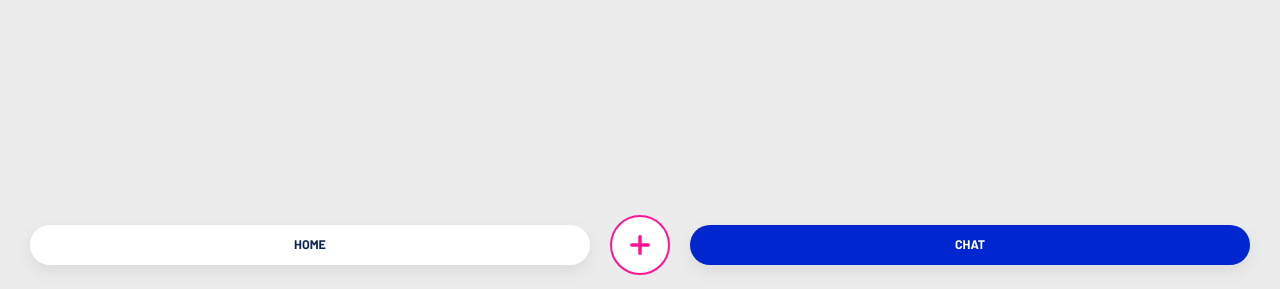
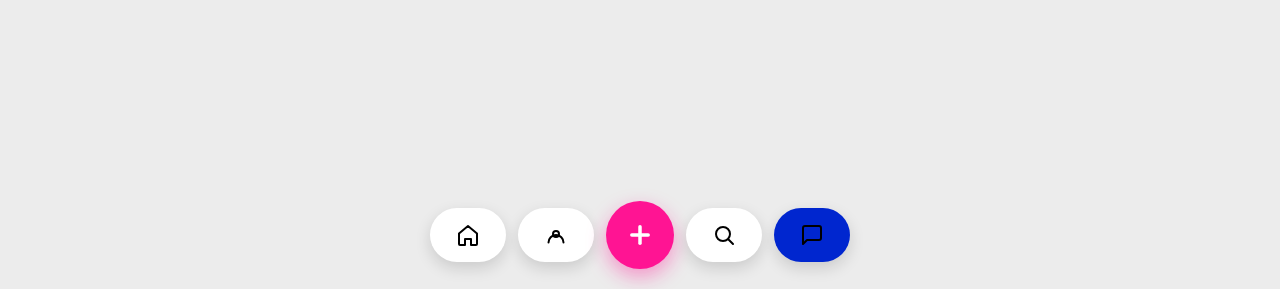
Before and after one commit to san-pietrino/Pietro-Project, a Flask app: page /chat in a window 1280 px wide. Shown: the part 511-800 px from the top of the page. Run offline with Flask 2, Linux system fonts and the light colour scheme; the visitor is signed in with stand-in values (Sample User, id 1); data comes from the database, SQL or seed files in the repository.

Commit message:
new bottom nav bar

```diff
--- a/static/style.css
+++ b/static/style.css
@@ -44,6 +44,10 @@ h1, h2, h3, h4, h5, h6 {
     font-family: var(--font-heading);
 }
 
+html {
+    overflow-x: hidden;
+}
+
 body {
     font-family: var(--font-primary);
     background-color: #ececec;
@@ -53,6 +57,7 @@ body {
     margin: 0 auto;
     width: 100%;
     padding-bottom: 90px;
+    overflow-x: hidden;
 }
 
 .landing-page {
@@ -1486,38 +1491,40 @@ footer {
 }
 .bottom-nav {
     position: fixed;
-    left: 0;
-    right: 0;
-    bottom: 0;
+    left: 20px;
+    right: 20px;
+    bottom: 20px;
     display: flex;
     flex-wrap: nowrap;
     justify-content: space-between;
     align-items: center;
-    gap: -2px;
-    padding: 30px 30px 14px;
+    gap: 12px;
+    padding: 0;
     background: transparent;
     box-shadow: none;
     z-index: 100;
-    overflow-x: auto;
+    max-width: 420px;
+    margin: 0 auto;
 }
 .bottom-nav .nav-item {
     flex: 1 1 0;
     min-width: 0;
-    padding: 10px 8px;
-    border-radius: 20px;
-    text-align: center;
+    height: 54px;
+    border-radius: 999px;
+    display: flex;
+    align-items: center;
+    justify-content: center;
     text-decoration: none;
     color: #0a2555;
-    font-family: var(--font-secondary);
-    font-weight: 800;
-    text-transform: none;
-    font-size: 0.78rem;
-    /*border: 2px solid #0026cf;*/
     background: white;
-    transition: transform 0.2s ease, background 0.2s ease, color 0.2s ease, border-color 0.2s ease;
-    white-space: normal;
-    word-break: break-word;
-    box-shadow: 0 6px 18px rgba(0,0,0,0.08);
+    transition: transform 0.2s ease, background 0.2s ease, color 0.2s ease;
+    box-shadow: 0 6px 16px rgba(0,0,0,0.14);
+    padding: 0;
+}
+.bottom-nav .nav-item .icon {
+    width: 1.5rem;
+    height: 1.5rem;
+    background-size: 100%;
 }
 .bottom-nav .nav-item:hover {
     transform: translateY(-2px);
@@ -1525,33 +1532,29 @@ footer {
 .bottom-nav .nav-item.active {
     background: #0026cf;
     color: white;
-    /*border-color: #0026cf;*/
 }
 .bottom-nav .nav-item.center-action {
     flex: 0 0 auto;
-    width: 60px;
-    height: 60px;
+    width: 68px;
+    height: 68px;
     border-radius: 50%;
-    background: white;
-    color: #ff1493;
-    display: flex;
-    align-items: center;
-    justify-content: center;
-    box-shadow: none;
-    border: 2px solid #ff1493;
-    transform: translateY(0);
-    padding: 0;
+    background: #ff1493;
+    color: white;
+    box-shadow: 0 8px 20px rgba(255, 20, 147, 0.4);
+}
+.bottom-nav .nav-item.center-action:hover {
+    transform: translateY(-2px);
 }
 .bottom-nav .nav-item.center-action .plus-icon {
     width: 28px;
     height: 28px;
-    stroke: #ff1493;
+    stroke: white;
     stroke-width: 3;
     stroke-linecap: round;
     fill: none;
 }
 .bottom-nav .nav-item.center-action.active {
-    background: white;
+    background: #ff1493;
 }
 
 .footer-add-item-modal {
@@ -1693,15 +1696,16 @@ footer {
 @media (max-width: 420px) {
     .big-action-button { padding: 14px 32px; }
     .bottom-nav {
+        left: 12px;
+        right: 12px;
+        bottom: 14px;
         gap: 8px;
-        padding: 12px 30px 16px;
     }
     .bottom-nav .nav-item {
-        font-size: 0.78rem;
-        padding: 10px 8px;
+        height: 48px;
     }
     .bottom-nav .nav-item.center-action {
-        width: 64px;
-        height: 64px;
+        width: 62px;
+        height: 62px;
     }
 }
--- a/templates/footer_nav.html
+++ b/templates/footer_nav.html
@@ -1,12 +1,22 @@
 <nav class="bottom-nav">
-    <a href="{{ url_for('dashboard') }}" class="nav-item{% if request.path == '/' or request.path.startswith('/dashboard') %} active{% endif %}">HOME</a>
+    <a href="{{ url_for('dashboard') }}" class="nav-item{% if request.path == '/' or request.path.startswith('/dashboard') %} active{% endif %}" aria-label="Home">
+        <span class="icon icon-home" aria-hidden="true"></span>
+    </a>
+    <a href="{{ url_for('profile') }}" class="nav-item{% if request.path.startswith('/profile') %} active{% endif %}" aria-label="Profile">
+        <span class="icon icon-user" aria-hidden="true"></span>
+    </a>
     <a href="{{ url_for('add_item') }}" onclick="return openFooterAddItemModal(event)" class="nav-item center-action{% if request.path.startswith('/add-item') or request.path.startswith('/request-item') %} active{% endif %}" aria-label="Add item">
         <svg class="plus-icon" viewBox="0 0 24 24" aria-hidden="true" xmlns="http://www.w3.org/2000/svg">
             <line x1="12" y1="5" x2="12" y2="19" />
             <line x1="5" y1="12" x2="19" y2="12" />
         </svg>
     </a>
-    <a href="{{ url_for('chat_index') }}" class="nav-item{% if request.path.startswith('/chat') %} active{% endif %}">CHAT</a>
+    <a href="{{ url_for('search') }}" class="nav-item{% if request.path.startswith('/search') %} active{% endif %}" aria-label="Search">
+        <span class="icon icon-search" aria-hidden="true"></span>
+    </a>
+    <a href="{{ url_for('chat_index') }}" class="nav-item{% if request.path.startswith('/chat') %} active{% endif %}" aria-label="Chat">
+        <span class="icon icon-chat" aria-hidden="true"></span>
+    </a>
 </nav>
 
 <div class="footer-add-item-modal" id="footerAddItemModal">
```
